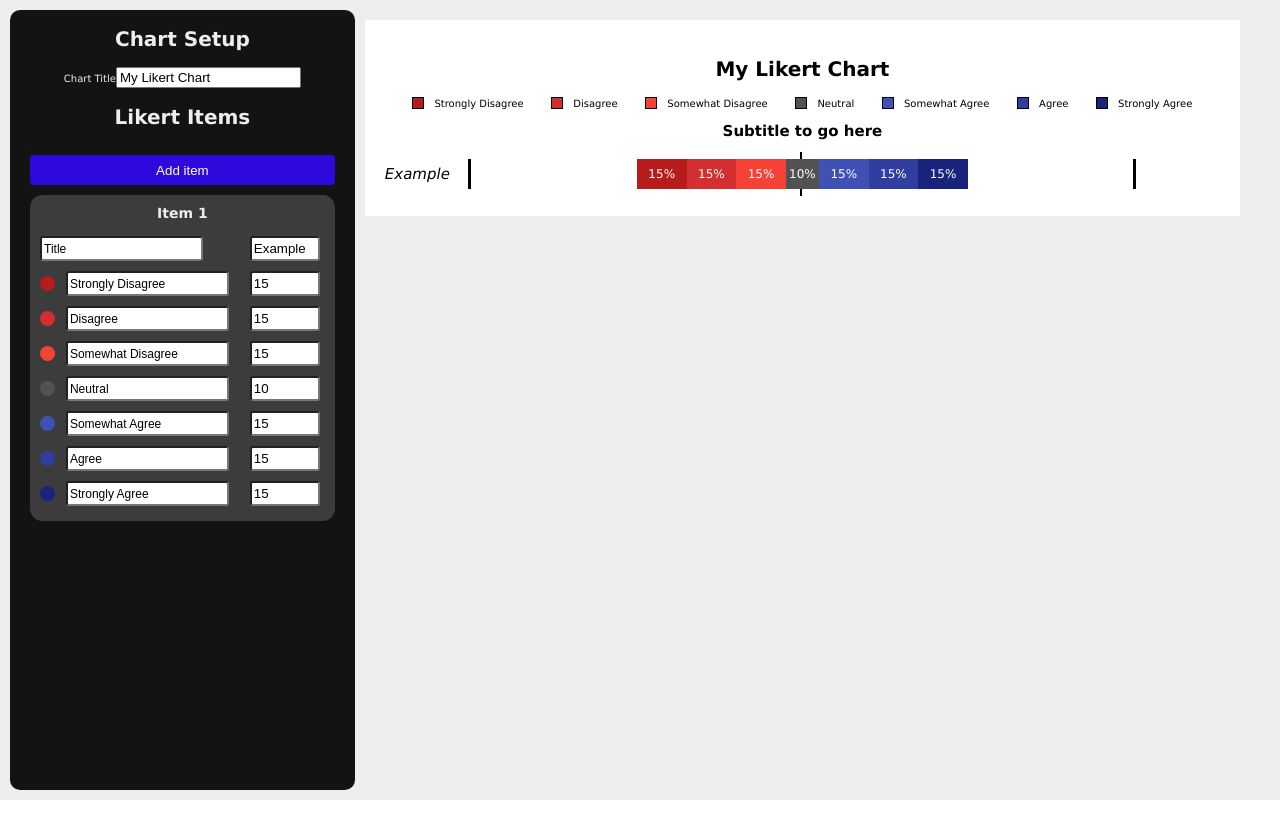
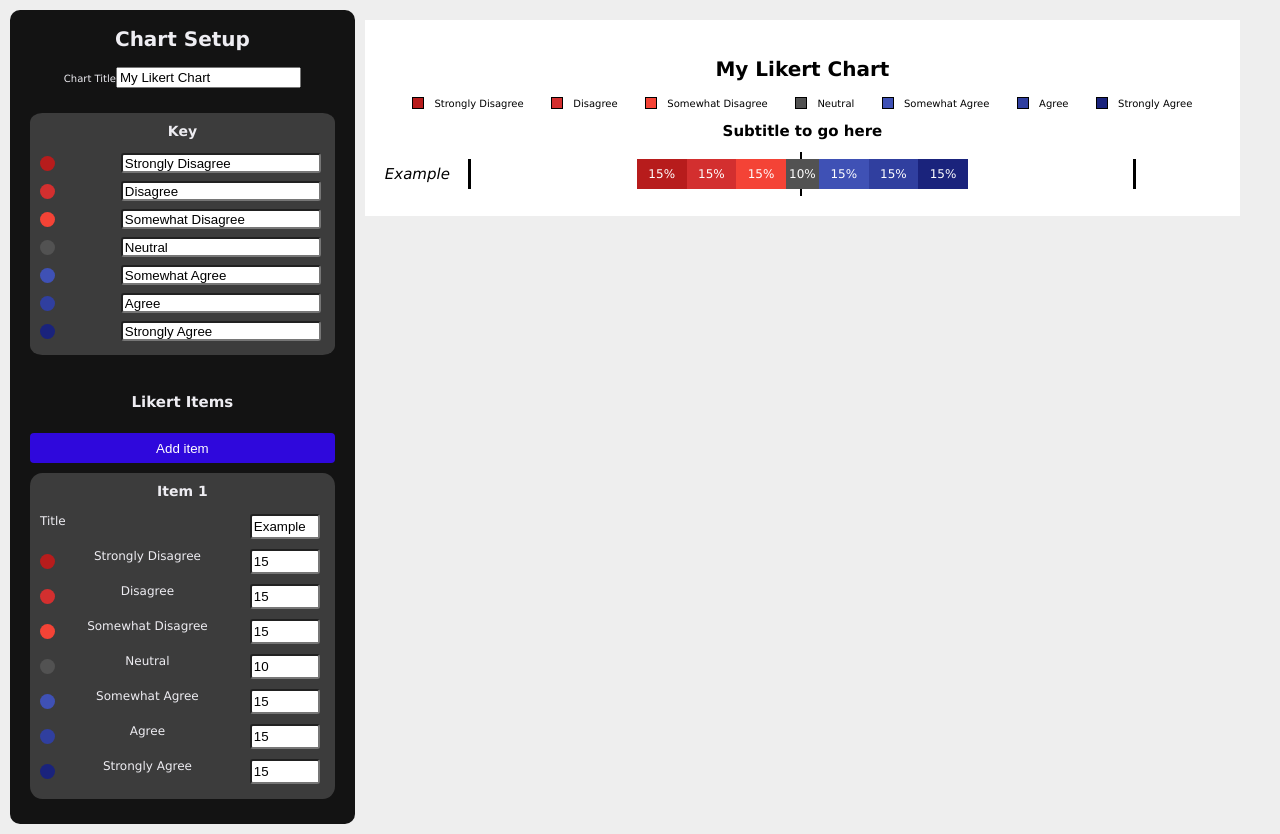
Before and after one commit to JackHoltNU/datavis, a Next.js app: page / in a window 1280 px wide. Before the commit the page ends 800 px from the top, so only its background shows below. Built offline with nearby package versions, Linux system fonts and the light colour scheme.

Commit message:
Key now controlled by central key input element

```diff
--- a/components/blockInput.tsx
+++ b/components/blockInput.tsx
@@ -1,5 +1,5 @@
 import { useEffect, useState } from "react";
-import { BlockPair } from "./types/types";
+import { BlockPair, KeyItem } from "./types/types";
 import { v4 as uuidv4 } from "uuid";
 import { SwatchesPicker } from "react-color";
 
@@ -9,7 +9,7 @@ interface Props {
   colour: string | null;
   itemName?: string;
   itemIndex?: number;
-  callback: (value: BlockPair | string, optional?: number) => void;
+  callback: (value: BlockPair | string | KeyItem, optional?: number) => void;
 }
 
 const BlockInput = ({
@@ -62,13 +62,7 @@ const BlockInput = ({
           </div>
         </>
       )}
-      <input
-        className="data__input--blocklabel"
-        value={blockLabel}
-        onChange={(e) => {
-          setBlockLabel(e.target.value);
-        }}
-      />
+      <label className="data__input--blocklabel">{inputName}</label>
       <input
         className="data__input--blockinput"
         type="text"
--- a/components/itemInput.tsx
+++ b/components/itemInput.tsx
@@ -1,15 +1,16 @@
-import { useCallback, useEffect, useState } from "react";
+import { useCallback, useEffect, useMemo, useState } from "react";
 import BlockInput from "./blockInput";
-import { BlockPair, Item } from "./types/types";
+import { BlockPair, Item, KeyItem, LikertKey } from "./types/types";
 import { v4 as uuidv4 } from "uuid";
 
 interface Props {
   item: Item;
+  likertKey: LikertKey;
   updateItems: (item: Item, id: number) => void;
   id: number;
 }
 
-const ItemInput = ({ item, updateItems, id }: Props) => {
+const ItemInput = ({ item, likertKey, updateItems, id }: Props) => {
   const [itemName, setItemName] = useState(item.title);
   const [blockNum, setBlockNum] = useState(7);
   //   const defaultBlock: BlockPair = {
@@ -53,13 +54,29 @@ const ItemInput = ({ item, updateItems, id }: Props) => {
     setBlockArray([...tempArray]);
   }, []);
 
+  const blockInputs = useMemo(() => {
+    return blockArray.map((blockpair, index) => {
+      const keyItem: KeyItem = likertKey.keyItems[index];
+      return (
+        <BlockInput
+          key={blockpair.id}
+          inputName={keyItem.name}
+          inputValue={blockpair.value}
+          colour={keyItem.colour}
+          itemIndex={index + 1}
+          callback={updateBlockValue}
+        />
+      );
+    });
+  }, [likertKey, blockArray]);
+
   const setItemTitle = useCallback((title: string) => {
     setItemName(title);
   }, []);
 
   return (
     <section className="data__input-section">
-      <div className="data__input--item">
+      <div className="data__input--box data__input--boxitem">
         <h2 className="data__input--item-title">Item {id + 1}</h2>
         <BlockInput
           inputName="Title"
@@ -68,18 +85,7 @@ const ItemInput = ({ item, updateItems, id }: Props) => {
           inputValue={itemName}
           callback={setItemTitle}
         />
-        {blockArray.map((blockpair, index) => {
-          return (
-            <BlockInput
-              key={blockpair.id}
-              inputName={blockpair.label}
-              inputValue={blockpair.value}
-              colour={blockpair.colour}
-              itemIndex={index + 1}
-              callback={updateBlockValue}
-            />
-          );
-        })}
+        {blockInputs}
       </div>
     </section>
   );
--- a/components/key.tsx
+++ b/components/key.tsx
@@ -1,15 +1,21 @@
 import KeyItem from "./keyItem";
-import { BlockPair } from "./types/types";
+import { BlockPair, LikertKey } from "./types/types";
 
 interface Props {
-  blockpairs: BlockPair[];
+  likertKey: LikertKey;
 }
 
-const Key = ({ blockpairs }: Props) => {
+const Key = ({ likertKey }: Props) => {
   return (
     <div className="key">
-      {blockpairs.map((pair, index) => {
-        return <KeyItem name={pair.label} colour={pair.colour} key={index} />;
+      {likertKey.keyItems.map((keyItem) => {
+        return (
+          <KeyItem
+            name={keyItem.name}
+            colour={keyItem.colour}
+            key={keyItem.id}
+          />
+        );
       })}
     </div>
   );
--- /dev/null
+++ b/components/keyInput.tsx
@@ -0,0 +1,43 @@
+import { useCallback, useEffect, useState } from "react";
+import BlockInput from "./blockInput";
+import { BlockPair, Item, LikertKey, KeyItem } from "./types/types";
+import { v4 as uuidv4 } from "uuid";
+import KeyItemInput from "./keyItemInput";
+
+interface Props {
+  likertKey: LikertKey;
+  updateKey: (key: LikertKey) => void;
+}
+
+const KeyInput = ({ likertKey, updateKey }: Props) => {
+  const updateKeyItem = useCallback((value: KeyItem, num) => {
+    const tempKeyItems = likertKey.keyItems;
+    tempKeyItems[num] = value;
+
+    const newKey: LikertKey = {
+      keyItems: [...tempKeyItems],
+    };
+
+    updateKey(newKey);
+  }, []);
+
+  return (
+    <section className="data__input-section">
+      <div className="data__input--box data__input--boxkey">
+        <h2 className="data__input--item-title">Key</h2>
+        {likertKey.keyItems.map((keyItem, index) => {
+          return (
+            <KeyItemInput
+              itemIndex={index}
+              key={keyItem.id}
+              keyitem={keyItem}
+              updateKeyItem={updateKeyItem}
+            />
+          );
+        })}
+      </div>
+    </section>
+  );
+};
+
+export default KeyInput;
--- /dev/null
+++ b/components/keyItemInput.tsx
@@ -0,0 +1,58 @@
+import { useEffect, useState } from "react";
+import { KeyItem } from "./types/types";
+import { SwatchesPicker } from "react-color";
+
+interface Props {
+  itemIndex: number;
+  keyitem: KeyItem;
+  updateKeyItem: (value: KeyItem, optional?: number) => void;
+}
+
+const KeyItemInput = ({ itemIndex, keyitem, updateKeyItem }: Props) => {
+  const [blockValue, setBlockValue] = useState(keyitem.name);
+  const [pairColour, setPairColour] = useState<string>(keyitem.colour);
+  const [displayPicker, setDisplayPicker] = useState(false);
+
+  useEffect(() => {
+    const newKeyitem: KeyItem = {
+      name: blockValue,
+      id: keyitem.id,
+      colour: pairColour,
+    };
+
+    updateKeyItem(newKeyitem, itemIndex);
+  }, [blockValue, pairColour]);
+
+  return (
+    <div className="data__input--block">
+      <div
+        className="swatch"
+        onMouseDown={() => setDisplayPicker(true)}
+        style={{ backgroundColor: pairColour }}
+      >
+        {displayPicker && (
+          <div
+            className="colorpicker"
+            onMouseLeave={() => {
+              setDisplayPicker(false);
+            }}
+          >
+            <SwatchesPicker
+              onChangeComplete={(color) => setPairColour(color.hex)}
+            />
+          </div>
+        )}
+      </div>
+      <input
+        className="data__input--keyItemInput"
+        type="text"
+        value={blockValue}
+        onChange={(e) => {
+          setBlockValue(e.target.value);
+        }}
+      />
+    </div>
+  );
+};
+
+export default KeyItemInput;
--- a/pages/index.tsx
+++ b/pages/index.tsx
@@ -4,8 +4,9 @@ import Key from "../components/key";
 import { useCallback, useEffect, useRef, useState } from "react";
 import BlockInput from "../components/blockInput";
 import ItemInput from "../components/itemInput";
-import { Item } from "../components/types/types";
+import { Item, LikertKey } from "../components/types/types";
 import { v4 as uuidv4 } from "uuid";
+import KeyInput from "../components/keyInput";
 
 export default function Home() {
   const [items, setItems] = useState<Item[]>([
@@ -58,6 +59,45 @@ export default function Home() {
       ],
     },
   ]);
+  const [key, setKey] = useState<LikertKey>({
+    keyItems: [
+      {
+        name: "Strongly Disagree",
+        colour: "#b71c1c",
+        id: uuidv4(),
+      },
+      {
+        name: "Disagree",
+        colour: "#d32f2f",
+        id: uuidv4(),
+      },
+      {
+        name: "Somewhat Disagree",
+        colour: "#f44336",
+        id: uuidv4(),
+      },
+      {
+        name: "Neutral",
+        colour: "#525252",
+        id: uuidv4(),
+      },
+      {
+        name: "Somewhat Agree",
+        colour: "#3f51b5",
+        id: uuidv4(),
+      },
+      {
+        name: "Agree",
+        colour: "#303f9f",
+        id: uuidv4(),
+      },
+      {
+        name: "Strongly Agree",
+        colour: "#1a237c",
+        id: uuidv4(),
+      },
+    ],
+  });
   const [likerts, setLikerts] = useState<JSX.Element[]>([]);
   const [chartTitle, setChartTitle] = useState("My Likert Chart");
 
@@ -73,6 +113,10 @@ export default function Home() {
     },
     [items]
   );
+
+  const updateKey = useCallback((newKey: LikertKey) => {
+    setKey(newKey);
+  }, []);
 
   useEffect(() => {
     const tempArray = items.map((item) => {
@@ -99,14 +143,17 @@ export default function Home() {
             }}
           />
         </div>
-        <h1>Likert Items</h1>
+        <KeyInput likertKey={key} updateKey={updateKey} />
+        <h2>Likert Items</h2>
         <button className="btn">Add item</button>
-        {items.map((item, index) => {
+        {key.keyItems &&
+          items.map((item, index) => {
             return (
               <ItemInput
                 updateItems={updateItems}
                 id={index}
                 item={item}
+                likertKey={key}
                 key={index}
               />
             );
@@ -115,7 +162,7 @@ export default function Home() {
       <section className="chartArea">
         <ChartCard>
           <h1>{chartTitle}</h1>
-          {items[0] && <Key blockpairs={items[0].blockpairs} />}
+          {items[0] && <Key likertKey={key} />}
           <h2>Subtitle to go here</h2>
           {likerts.map((likert) => {
             return likert;
--- a/styles/_sidebar.scss
+++ b/styles/_sidebar.scss
@@ -1,13 +1,22 @@
-.data__input--item {
+.data__input--box {
   background-color: rgb(60, 60, 60);
   /* border: 3px solid rgb(33, 31, 31); */
 
   border-radius: 4%;
   display: flex;
   flex-direction: column;
-  margin-bottom: 25px;
+  margin-bottom: 2.5rem;
   padding: 10px;
   width: 100%;
+
+  &item {
+  }
+
+  &key {
+    margin-top: 2.5rem;
+  }
+}
+item {
 }
 
 .data__input-section {
@@ -49,6 +58,13 @@
   margin: 0.5rem;
 }
 
+.data__input--keyItemInput {
+  border-radius: 0.3rem;
+  width: 20rem;
+  height: 2rem;
+  margin: 0.4rem;
+}
+
 .swatch {
   border-radius: 50%;
   height: 1.5rem;
```
Also changed, not shown: components/types/types.tsx (+11 -1 lines). Lines whose indentation alone changed are shown as unchanged.
